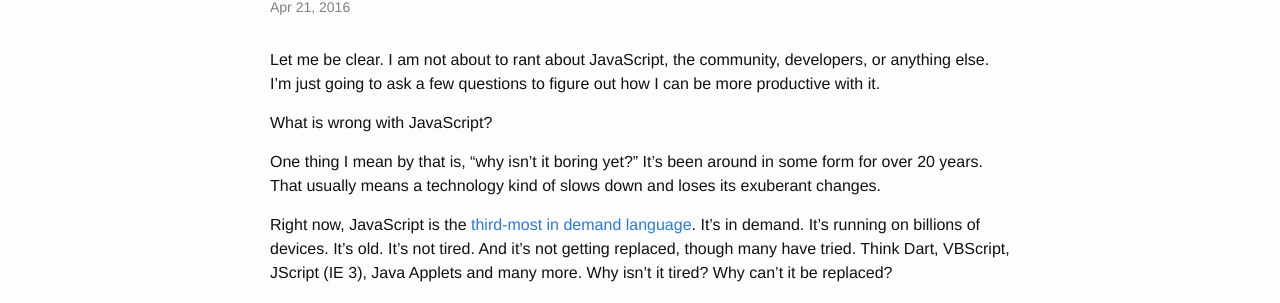
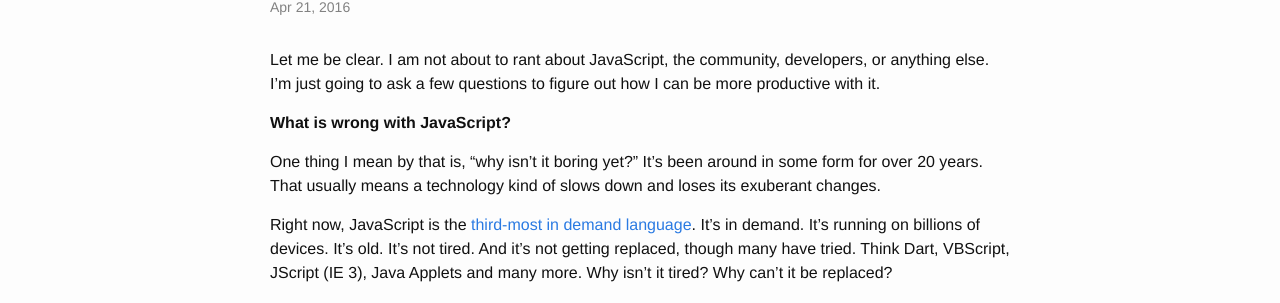
Before and after one commit to davidrichards/davidrichards.github.io, a Jekyll site: the page built from _posts/2016-4-21-a-problem-with-javascript.markdown, in a window 1280 px wide. Shown: the part 152-455 px from the top of the page. Built offline with Jekyll 4.4.1, drawn with Linux system fonts in a browser that asks for light colours.

Commit message:
JS update

```diff
--- a/_posts/2016-4-21-a-problem-with-javascript.markdown
+++ b/_posts/2016-4-21-a-problem-with-javascript.markdown
@@ -8,7 +8,7 @@ categories: development
 
 Let me be clear.  I am not about to rant about JavaScript, the community, developers, or anything else.  I'm just going to ask a few questions to figure out how I can be more productive with it.
 
-What is wrong with JavaScript?
+**What is wrong with JavaScript?**
 
 One thing I mean by that is, "why isn't it boring yet?"  It's been around in some form for over 20 years.  That usually means a technology kind of slows down and loses its exuberant changes.
 
```
